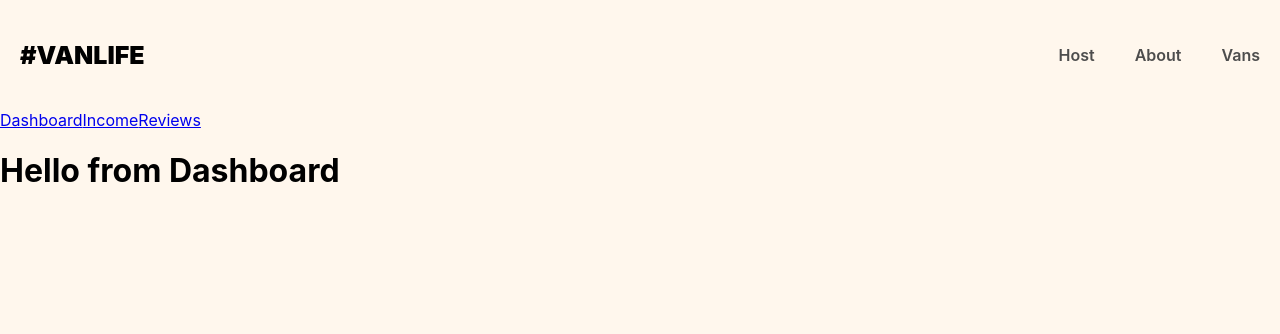
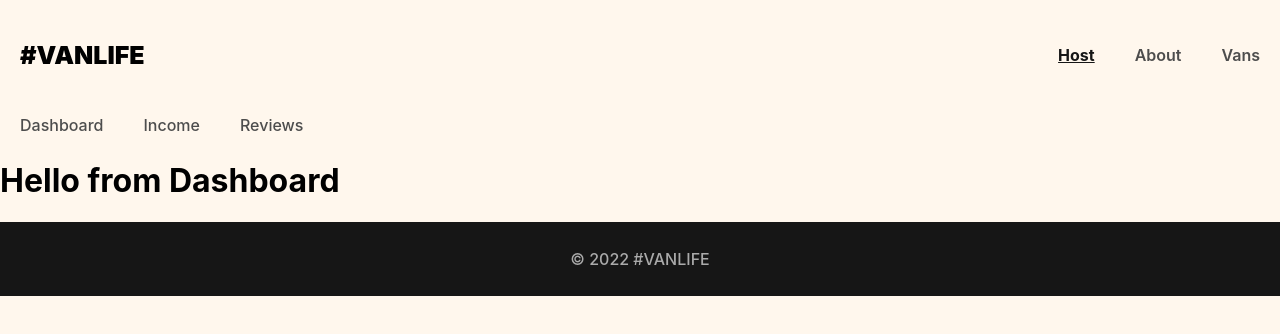
Before and after one commit to Udayanga1/react-practice, a React (Vite) app in the folder VANLIFE/: page /host in a window 1280 px wide. Shown: the top 334 px of the page. Built offline with nearby package versions, Linux system fonts and the light colour scheme; what miragejs would draw is missing.

Commit message:
VANLIFE: change the main navbar to indicate the currently-active route using NavLinks

```diff
--- /dev/null
+++ b/VANLIFE/src/components/Footer.jsx
@@ -0,0 +1,4 @@
+const Footer = () => {
+	return <footer>&#169; 2022 #VANLIFE</footer>
+}
+export default Footer
--- a/VANLIFE/src/components/Header.jsx
+++ b/VANLIFE/src/components/Header.jsx
@@ -1,15 +1,36 @@
-import { Link } from "react-router-dom"
+import { Link, NavLink } from "react-router-dom"
 
 const Header = () => {
+	// const activeLinkStyle = {
+	// 	fontWeight: "bold",
+	// 	textDecoration: "underline",
+	// 	color: "#161616",
+	// }
+
 	return (
 		<header>
 			<Link className='site-logo' to='/'>
 				#VanLife
 			</Link>
 			<nav>
-				<Link to='/host'>Host</Link>
-				<Link to='/about'>About</Link>
-				<Link to='/vans'>Vans</Link>
+				<NavLink
+					to='/host'
+					className={({ isActive }) => (isActive ? "active-link" : "")}
+				>
+					Host
+				</NavLink>
+				<NavLink
+					to='/about'
+					className={({ isActive }) => (isActive ? "active-link" : "")}
+				>
+					About
+				</NavLink>
+				<NavLink
+					to='/vans'
+					className={({ isActive }) => (isActive ? "active-link" : "")}
+				>
+					Vans
+				</NavLink>
 			</nav>
 		</header>
 	)
--- a/VANLIFE/src/components/HostLayout.jsx
+++ b/VANLIFE/src/components/HostLayout.jsx
@@ -3,7 +3,7 @@
 export const HostLayout = () => {
 	return (
 		<>
-			<nav>
+			<nav className='host-nav'>
 				<Link to='/host'>Dashboard</Link>
 				<Link to='/host/income'>Income</Link>
 				<Link to='/host/reviews'>Reviews</Link>
--- a/VANLIFE/src/components/Layout.jsx
+++ b/VANLIFE/src/components/Layout.jsx
@@ -1,11 +1,13 @@
 import { Outlet } from "react-router-dom"
 import Header from "./Header"
+import Footer from "./Footer"
 
 const Layout = () => {
 	return (
 		<>
 			<Header />
 			<Outlet />
+			<Footer />
 		</>
 	)
 }
--- a/VANLIFE/src/index.css
+++ b/VANLIFE/src/index.css
@@ -19,6 +19,12 @@
 	scrollbar-width: none;
 }
 
+.site-wrapper {
+	min-height: 100vh;
+	display: flex;
+	flex-direction: column;
+}
+
 header {
 	height: 110px;
 	display: flex;
@@ -34,6 +40,12 @@
 	font-size: 25px;
 }
 
+a.active-link {
+	font-weight: bold;
+	text-decoration: underline;
+	color: #161616;
+}
+
 header a {
 	text-decoration: none;
 	color: #4d4d4d;
@@ -44,6 +56,22 @@
 header a:hover {
 	color: #161616;
 	text-decoration: underline;
+}
+
+main {
+	margin-bottom: 84px;
+}
+
+footer {
+	background-color: #161616;
+	color: #aaaaaa;
+	height: 74px;
+	display: flex;
+	flex-shrink: 0;
+	justify-content: center;
+	align-items: center;
+	margin-top: auto;
+	font-weight: 500;
 }
 
 .link-button {
@@ -280,3 +308,20 @@
 	color: white;
 	font-size: 1.125rem;
 }
+
+.host-nav {
+	display: flex;
+}
+
+.host-nav a {
+	text-decoration: none;
+	color: #4d4d4d;
+	font-weight: 500;
+	padding: 5px 20px;
+}
+
+.host-nav a:hover {
+	color: #161616;
+	text-decoration: underline;
+	font-weight: 600;
+}
```
